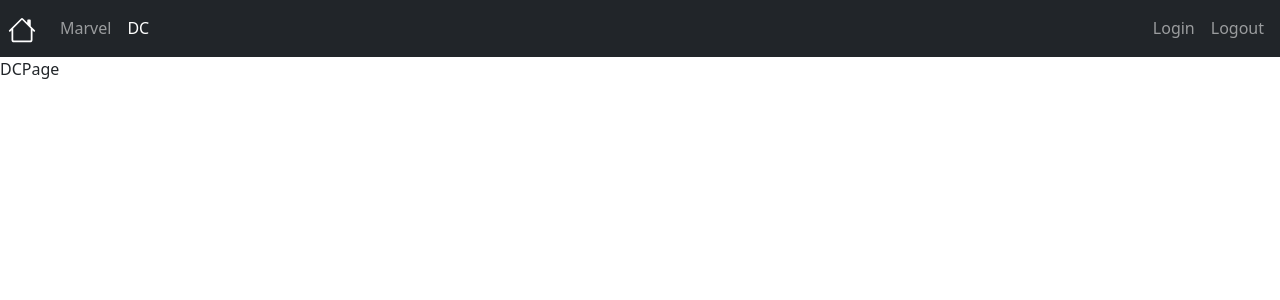
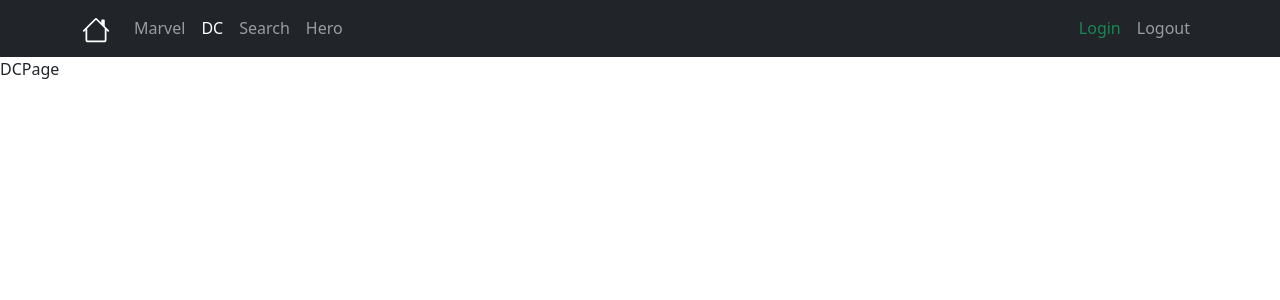
Before and after one commit to VictorMerino/HeroesApp, a React (Vite) app: page /dc in a window 1280 px wide. Shown: the top 300 px of the page. Built offline with nearby package versions, Linux system fonts and the light colour scheme.

Commit message:
Add more pages

```diff
--- /dev/null
+++ b/src/heroes/pages/HeroPage.tsx
@@ -0,0 +1,5 @@
+import React from 'react'
+
+export const HeroPage = () => {
+  return <div>HeroPage</div>
+}
--- /dev/null
+++ b/src/heroes/pages/SearchPage.tsx
@@ -0,0 +1,5 @@
+import React from 'react'
+
+export const SearchPage = () => {
+  return <div>SearchPage</div>
+}
--- a/src/heroes/pages/index.ts
+++ b/src/heroes/pages/index.ts
@@ -1,2 +1,4 @@
 export { DCPage } from './DCPage'
 export { MarvelPage } from './MarvelPage'
+export { SearchPage } from './SearchPage'
+export { HeroPage } from './HeroPage'
--- /dev/null
+++ b/src/heroes/routes/HeroesRoutes.tsx
@@ -0,0 +1,24 @@
+import React from 'react'
+import { Navigate, Route, Routes } from 'react-router-dom'
+import { Navbar } from '../../ui'
+
+import { MarvelPage, DCPage, SearchPage, HeroPage } from '../pages'
+
+export const HeroesRoutes = () => {
+  return (
+    <>
+      <Navbar />
+
+      <Routes>
+        <Route path="marvel" element={<MarvelPage />} />
+        <Route path="dc" element={<DCPage />} />
+
+        <Route path="search" element={<SearchPage />} />
+        <Route path="hero" element={<HeroPage />} />
+
+        {/*Search, hero by id, etc... */}
+        <Route path="/" element={<Navigate to="/marvel" />} />
+      </Routes>
+    </>
+  )
+}
--- a/src/router/AppRouter.tsx
+++ b/src/router/AppRouter.tsx
@@ -2,20 +2,16 @@ import React from 'react'
 import { Navigate, Route, Routes } from 'react-router-dom'
 
 import { Navbar } from '../ui'
-import { MarvelPage, DCPage } from '../heroes'
+import { HeroesRoutes } from '../heroes/routes/HeroesRoutes'
 import { LoginPage } from '../auth'
 
 export const AppRouter = () => {
   return (
     <>
-      <Navbar />
       <Routes>
-        <Route path="marvel" element={<MarvelPage />} />
-        <Route path="dc" element={<DCPage />} />
-
         <Route path="login" element={<LoginPage />} />
 
-        <Route path="/" element={<Navigate to="/marvel" />} />
+        <Route path="/*" element={<HeroesRoutes />} />
       </Routes>
     </>
   )
--- a/src/ui/components/Navbar.tsx
+++ b/src/ui/components/Navbar.tsx
@@ -4,6 +4,7 @@ import { Link, NavLink } from 'react-router-dom'
 export const Navbar = () => {
   return (
     <nav className="navbar navbar-expand-sm navbar-dark bg-dark p-2">
+      <div className="container">
         <Link className="navbar-brand" to="/">
           <svg
             xmlns="http://www.w3.org/2000/svg"
@@ -26,17 +27,26 @@ export const Navbar = () => {
             <NavLink className="nav-item nav-link" to="/dc">
               DC
             </NavLink>
+
+            <NavLink className="nav-item nav-link" to="/search">
+              Search
+            </NavLink>
+
+            <NavLink className="nav-item nav-link" to="/hero">
+              Hero
+            </NavLink>
           </div>
         </div>
 
         <div className="navbar-collapse collapse w-100 order-3 dual-collapse2 justify-content-end">
           <ul className="navbar-nav ml-auto">
-          <span className="nav-item nav-link">Login</span>
+            <span className="nav-item nav-link text-success">Login</span>
             <NavLink className="nav-item nav-link" to="/login">
               Logout
             </NavLink>
           </ul>
         </div>
+      </div>
     </nav>
   )
 }
```
Lines whose indentation alone changed are shown as unchanged.
